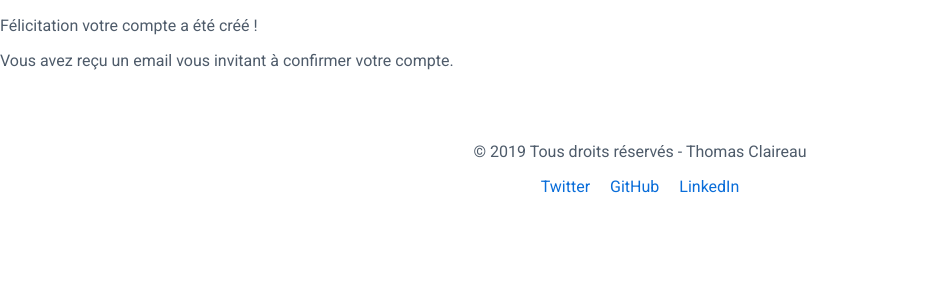
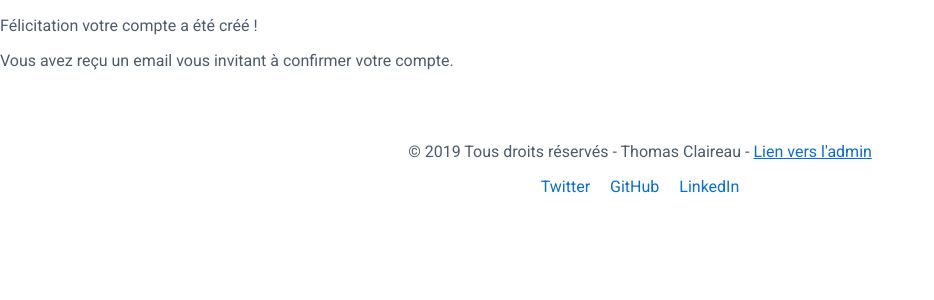
Before and after one commit to thomas-claireau/PHP---P6-Openclassrooms, a PHP site: template src/View/log.twig in a window 1280 px wide. Shown: the part 200-500 px from the top of the page, without its empty margins (0-934 px from the left). Run offline with PHP 8.4, Linux system fonts and the light colour scheme; the template is opened without the code that fills it, so the values that code supplies are empty; style sheets or scripts are compiled from the project's sources; some libraries are stand-ins or nearby versions.

Commit message:
add link admin in the footer

```diff
--- a/public/src/scss/global/_footer.scss
+++ b/public/src/scss/global/_footer.scss
@@ -2,6 +2,11 @@ footer {
   padding: 40px 0;
   div {
     text-align: center;
+  }
+
+  .link-admin {
+    color: lighten($bleuClair, 20%);
+    text-decoration: underline;
   }
 
   .reseaux {
--- a/src/View/layout/footer.twig
+++ b/src/View/layout/footer.twig
@@ -1,6 +1,8 @@
 <footer>
     <div class="credits">
-        <p>© 2019 Tous droits réservés - Thomas Claireau</p>
+        <p>© 2019 Tous droits réservés - Thomas Claireau -
+            <a class="link-admin" href="/index.php?access=admin">Lien vers l'admin</a>
+        </p>
     </div>
     <div class="reseaux">
         <ul>
```
